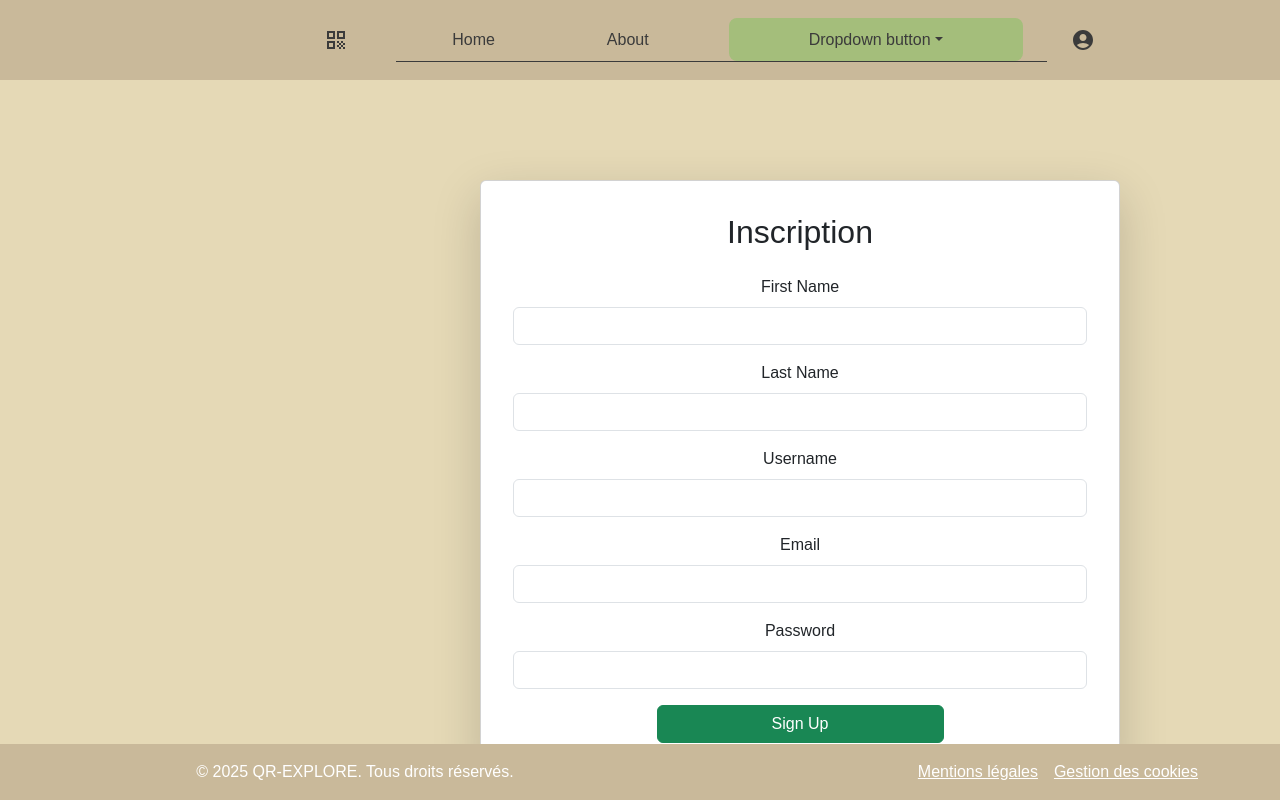
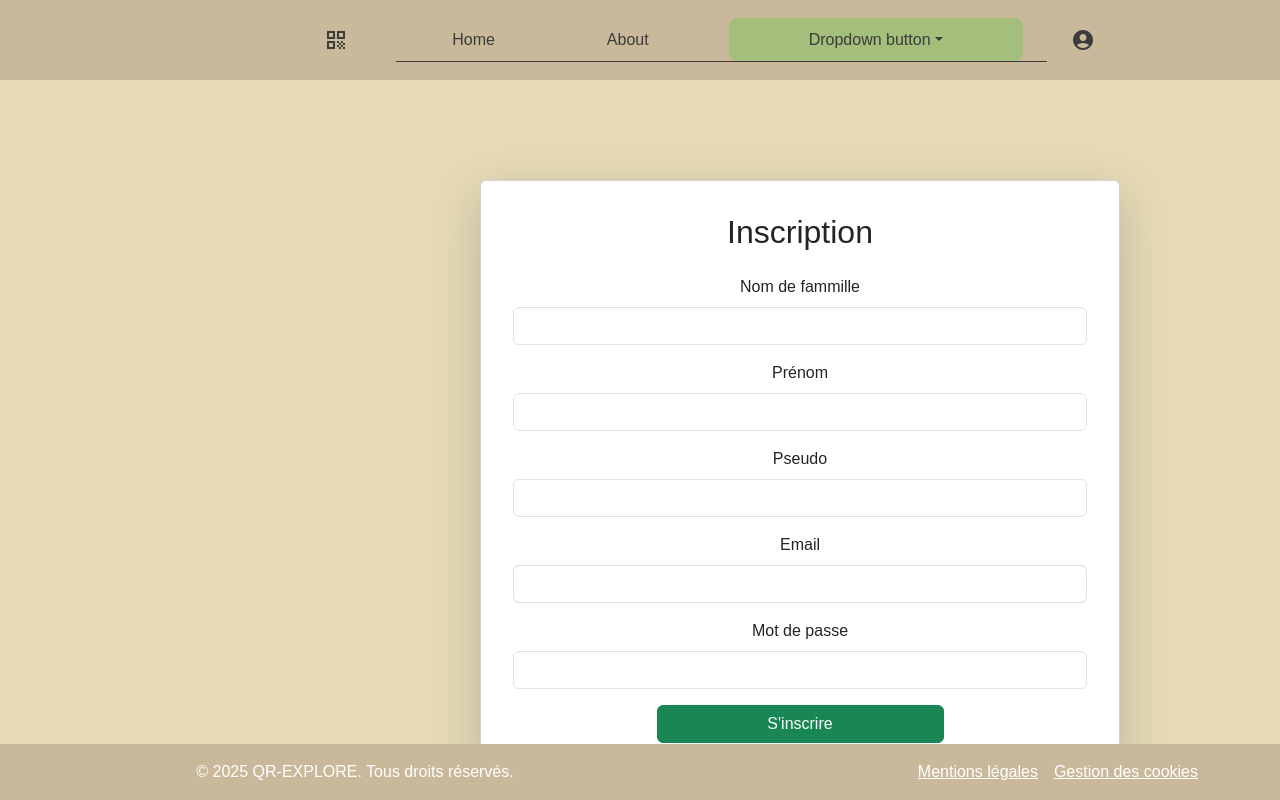
Before and after one commit to Vick-17/QR-EXPLORE, a React (Vite) app: page /signup in a window 1280 px wide. Shown: the top 800 px of the page. Built offline with nearby package versions, Linux system fonts and the light colour scheme.

Commit message:
FEAT: Amélioration du formulaire d'inscription avec des étiquettes en français et gestion de l'état de chargement

```diff
--- a/src/pages/SignUp.jsx
+++ b/src/pages/SignUp.jsx
@@ -1,4 +1,6 @@
+/* eslint-disable no-unused-vars */
 import { useState } from "react";
+import { post } from "../service/BackendService";
 
 import "../Style/pages/SignUp.css"
 
@@ -10,27 +12,35 @@ const SignUp = () => {
     email: "",
     password: "",
   });
+  const [loading, setLoading] = useState(false);
 
-  const [passwordError, setPasswordError] = useState("");
+  // const [passwordError, setPasswordError] = useState("");
+
+  // const validatePassword = (password) => {
+  //   const regex = /^(?=.*[a-z])(?=.*[A-Z])(?=.*\d)(?=.*[!@#$%^&*()_+\-=\[\]{};':"\\|,.<>\/?])[\w\d@$!%*?&]{12,}$/;
+  //   return regex.test(password);
+  // };
 
   const handleChange = (e) => {
-    setFormData({ ...formData, [e.target.name]: e.target.value });
-  };
+    setFormData({...formData, [e.target.name]: e.target.value});
+  }
 
-  const validatePassword = (password) => {
-    const regex = /^(?=.*[a-z])(?=.*[A-Z])(?=.*\d)(?=.*[+-/\\@$!%*?&])[A-Za-z\d@$!%*?&]{12,}$/;
-    return regex.test(password);
-  };
 
-  const handleSubmit = (e) => {
+  const handleSubmit = async (e) => {
     e.preventDefault();
-    if (!validatePassword(formData.password)) {
-      setPasswordError("Le mot de passe doit contenir au moins 12 caractères, une majuscule, une minuscule, un chiffre et un caractère spécial.");
-      return;
+    setLoading(true);
+    try {
+      // await post("/users", formData);
+      console.log(formData)
+      // window.location.href = "/auth";
+    } catch (e) {
+      console.error("Erreur lors de l'inscription", e);
+    } finally {
+      setLoading(false);
     }
 
-    setPasswordError("");
-    console.log("Formulaire soumis avec succès :", formData);
+
+
   };
 
   return (
@@ -39,15 +49,15 @@ const SignUp = () => {
         <h2 className="text-center mb-4">Inscription</h2>
         <form onSubmit={handleSubmit}>
           <div className="mb-3">
-            <label className="form-label">First Name</label>
+            <label className="form-label">Nom de fammille</label>
             <input type="text" className="form-control" name="firstName" value={formData.firstName} onChange={handleChange} required />
           </div>
           <div className="mb-3">
-            <label className="form-label">Last Name</label>
+            <label className="form-label">Prénom</label>
             <input type="text" className="form-control" name="lastName" value={formData.lastName} onChange={handleChange} required />
           </div>
           <div className="mb-3">
-            <label className="form-label">Username</label>
+            <label className="form-label">Pseudo</label>
             <input type="text" className="form-control" name="username" value={formData.username} onChange={handleChange} required />
           </div>
           <div className="mb-3">
@@ -55,11 +65,13 @@ const SignUp = () => {
             <input type="email" className="form-control" name="email" value={formData.email} onChange={handleChange} required />
           </div>
           <div className="mb-3">
-            <label className="form-label">Password</label>
+            <label className="form-label">Mot de passe</label>
             <input type="password" className="form-control" name="password" value={formData.password} onChange={handleChange} required />
-            {passwordError && <div className="text-danger">{passwordError}</div>}
+            {/* {passwordError && <div className="text-danger">{passwordError}</div>} */}
           </div>
-          <button type="submit" className="btn btn-success signup-btn">Sign Up</button>
+          <button type="submit" className="btn btn-success signup-btn">
+            {loading ? "Chargement..." : "S'inscrire"}
+          </button>
         </form>
       </div>
     </div>
```
